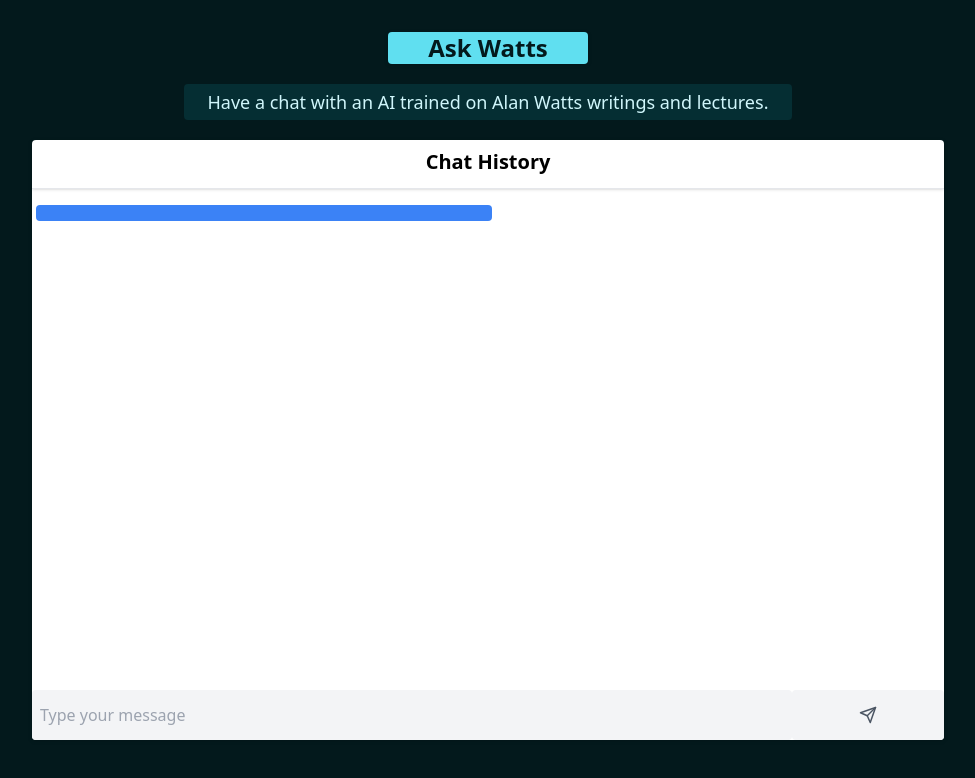
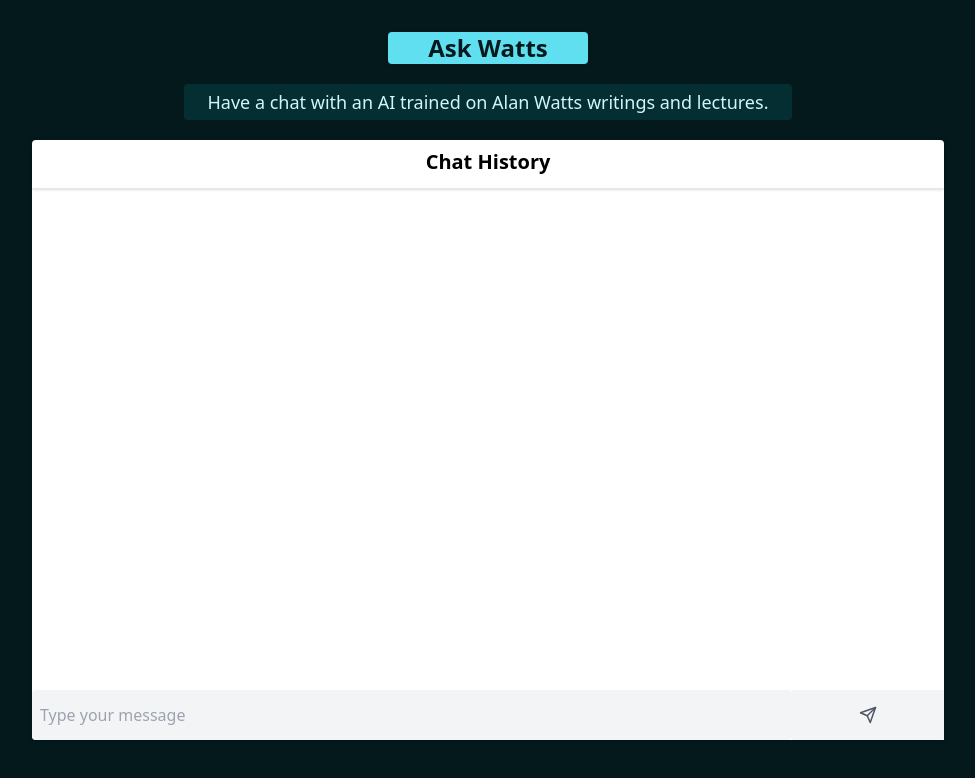
Before and after one commit to Gonpassa/watts-ai, a React (Vite) app: page / in a window 1280 px wide. Shown: the top 778 px of the page, without its empty margins (152-1127 px from the left). Built offline with nearby package versions, Linux system fonts and the light colour scheme; a web font is replaced by a local one.

Commit message:
more bubble changes and conditional rendering

```diff
--- a/src/components/Chat.jsx
+++ b/src/components/Chat.jsx
@@ -2,29 +2,20 @@ import InputField from "./InputField";
 import History from "./History";
 import { useState } from "react";
 
-const local = {
-  messageHistory: {
-    id: 1,
-    message: "hello",
-  },
-};
+function Chat() {
+  const [messages, setMessages] = useState([]);
 
-function Chat() {
-  const [message, setMessage] = useState("");
+  const addMessage = (message) => {
+    setMessages([...messages, message]);
+  };
 
-  const handleSubmit = (event) => {
-    event.preventDefault();
-
-    setMessage(event.target.elements.msg.value);
-    event.target.reset();
-  };
   return (
     <section className="chat h-[600px] w-full bg-white rounded flex flex-col mx-auto drop-shadow md:w-3/4 lg:3/4">
       <h1 className="text-xl font-bold self-start p-2 w-full border-solid border-b border-gray-200 shadow h-[50px]">
         Chat History
       </h1>
-      <History message={message} />
-      <InputField onSubmitMessage={handleSubmit} />
+      <History messages={messages} />
+      <InputField onSubmitMessage={addMessage} />
     </section>
   );
 }
--- a/src/components/ChatBubble.jsx
+++ b/src/components/ChatBubble.jsx
@@ -1,8 +1,8 @@
-export default function ChatBubble({ msg }) {
+export default function ChatBubble({ message }) {
   return (
     <div className="flex flex-row items-start w-full">
-      <div className="bubble bg-blue-500 rounded p-2 w-1/2 mt-4 mx-1">
-        {msg}
+      <div className="bubble bg-blue-500 rounded p-2 max-w-[50%] mt-4 mx-1 break-words">
+        {message}
       </div>
     </div>
   );
--- a/src/components/History.jsx
+++ b/src/components/History.jsx
@@ -1,11 +1,11 @@
 import ChatBubble from "./ChatBubble";
 
-function History({ message }) {
-  return (
-    <section className="history h-[517px]">
-      <ChatBubble message={message} />
-    </section>
-  );
+function History({ messages }) {
+  const bubbles = messages.map((message, i) => (
+    <ChatBubble key={i} message={message} />
+  ));
+
+  return <section className="history h-[517px]">{bubbles}</section>;
 }
 
 export default History;
--- a/src/components/InputField.jsx
+++ b/src/components/InputField.jsx
@@ -1,23 +1,43 @@
+import { useState } from "react";
 import { FiSend } from "react-icons/fi";
 
 function InputField({ onSubmitMessage }) {
+  const [message, setMessage] = useState("");
+  const handleSubmit = (event) => {
+    event.preventDefault();
+    document.querySelector("input").value = "";
+    onSubmitMessage(message);
+    setMessage("");
+  };
+
+  const handleChange = (event) => {
+    setMessage(event.target.value);
+  };
+
+  const buttonClassName = `self-stretch ${
+    !message ? "bg-gray-100" : "bg-blue-500"
+  }  w-1/6 md: w1/6`;
+
   return (
     <form
       className="inputs flex flex-row items-center w-full h-[50px]"
-      onSubmit={onSubmitMessage}
+      onSubmit={handleSubmit}
     >
       <div className="w-5/6 h-full flex flex-wrap">
         <input
           type="text"
           placeholder="Type your message"
-          className="break-words bg-gray-100 w-full h-full p-2 text-gray-700 focus:outline-none rounded"
+          className="bg-gray-100 w-full h-full p-2 text-gray-700 focus:outline-none rounded"
           name="msg"
+          onChange={handleChange}
+          autoComplete="off"
         />
       </div>
       <button
         type="submit"
         id="btn"
-        className="self-stretch bg-gray-100 rounded w-1/6"
+        disabled={!message}
+        className={buttonClassName}
       >
         <FiSend className="w-[50px] h-full p-4 mx-auto hover:scale-125 text-gray-600" />
       </button>
```
